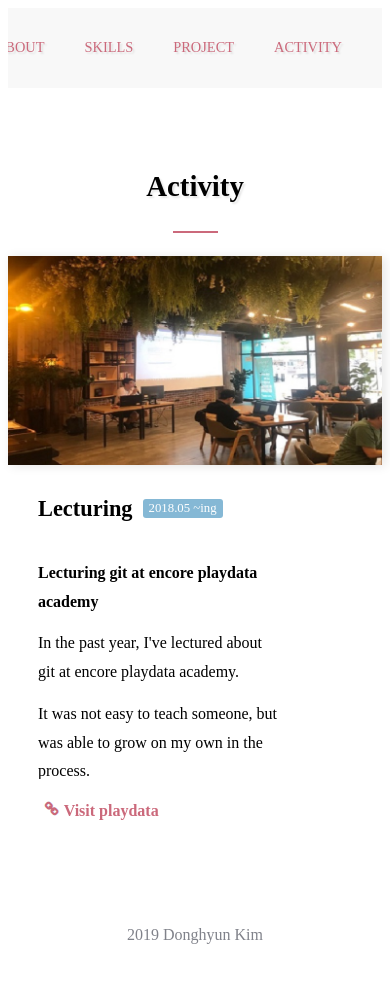
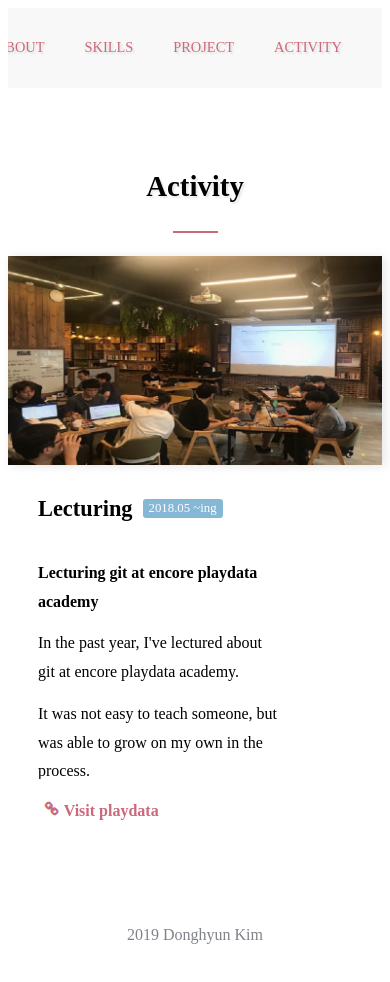
Before and after one commit to deepmining3825/donghyun.info, a Vue app: page /activity in a window 390 px wide. Built offline with nearby package versions, Linux system fonts and the light colour scheme.

Commit message:
css 수정

```diff
--- a/src/views/ActivityView.vue
+++ b/src/views/ActivityView.vue
@@ -133,6 +133,7 @@ a:hover {
     }
     .activity-image {
         width: 100%;
+        content: url("../assets/lecturing2.jpg");
     }
 }
 
```
Also changed, not shown: src/assets/lecturing2.jpg.
